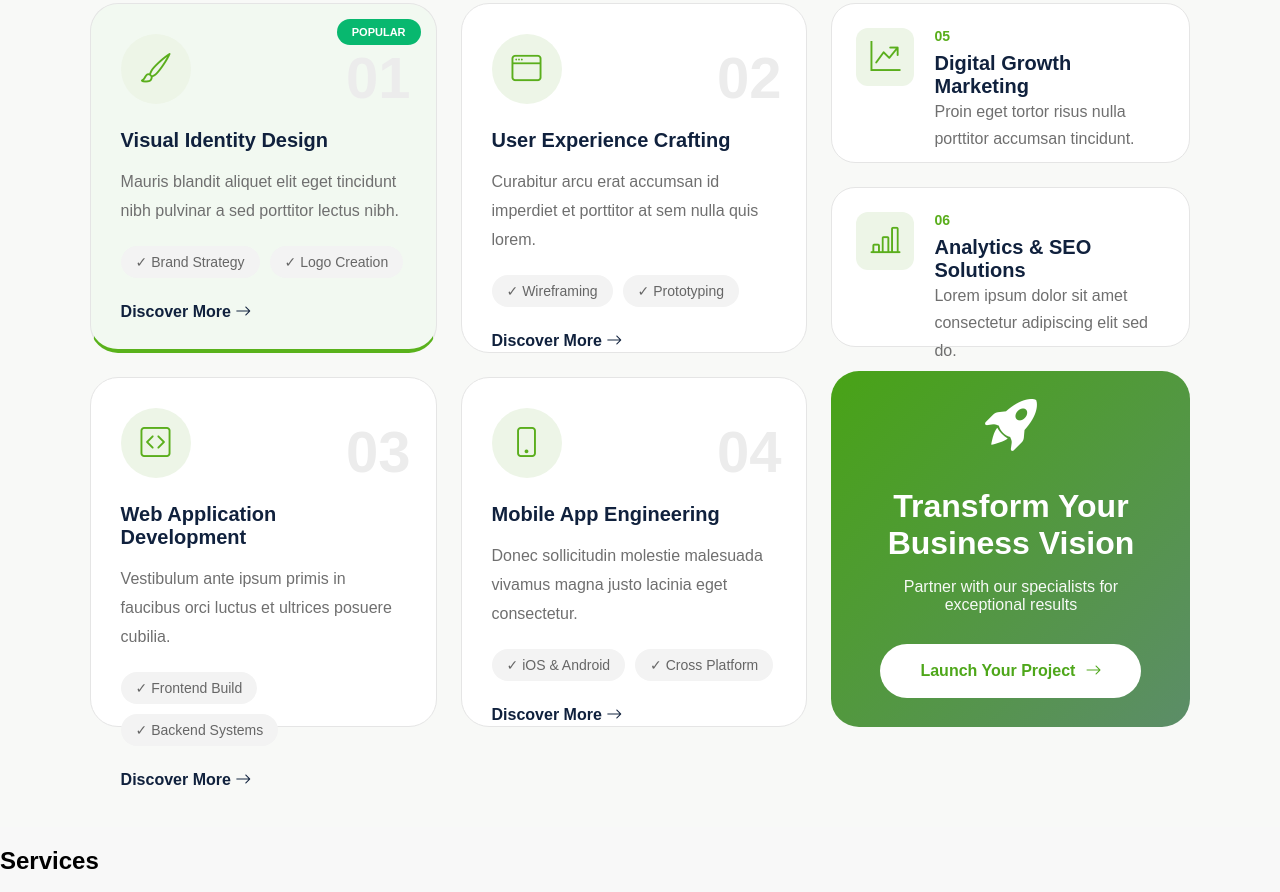
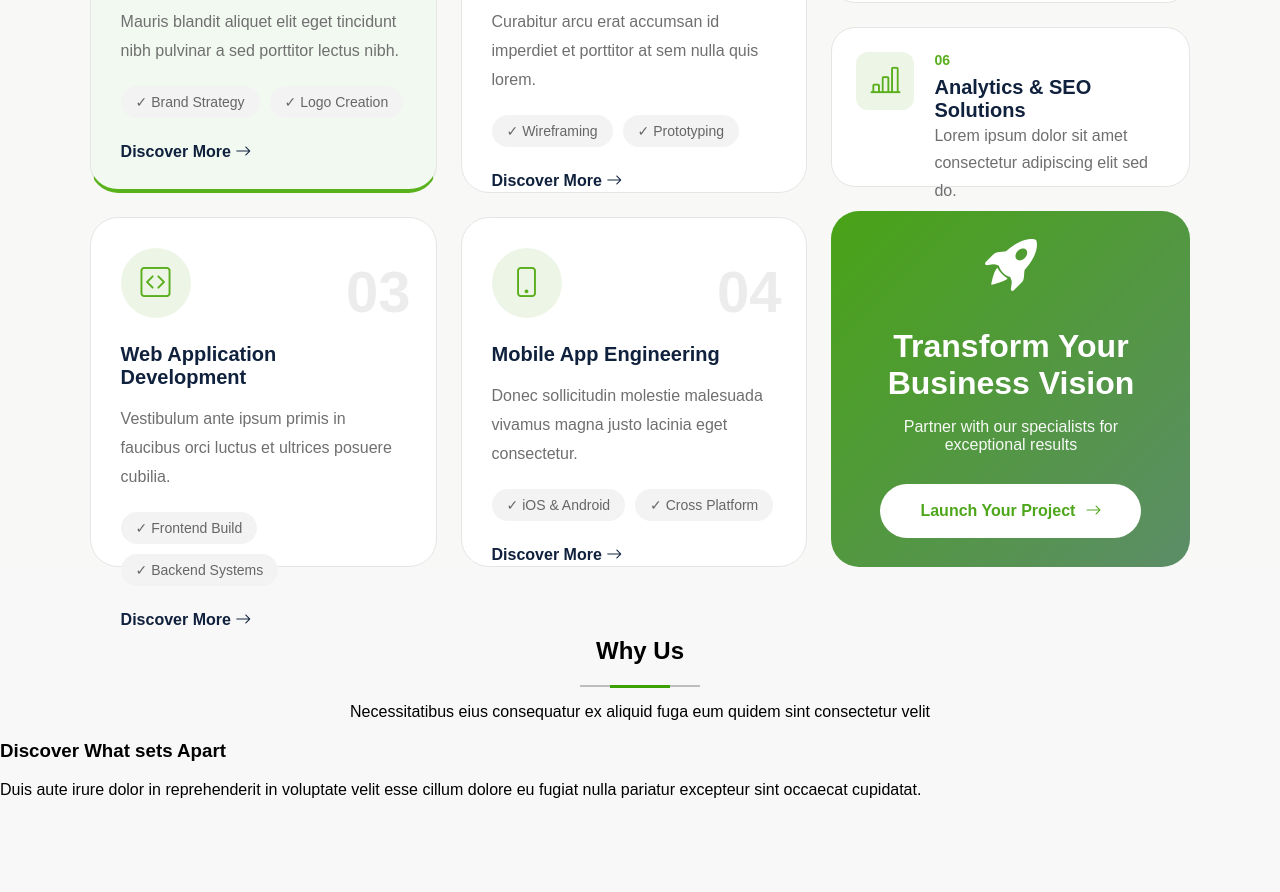
Before and after one commit to Alliance100/Creativo, a plain HTML site: page index.html in a window 1280 px wide. Shown: the part 1905-2797 px from the top of the page. After the commit the page ends 2720 px from the top, so only its background shows below. Drawn offline with nearby package versions, Linux system fonts and the light colour scheme.

Commit message:
Refactor Services/Why Us markup and spacing
Reformatted and cleaned up the Services section markup (indentation and element grouping) and added/organized content for the Why Us section: replaced the incorrect Services heading with a Why Us header, added a .why-head wrapper (with progress line and intro paragraph) and an .intro-content block. Adjusted layout spacing in CSS: reduced #about padding (60px -> 30px), reduced .services vertical padding (100px -> 0), and added .why-head styles (padding-top and centered text). These changes are primarily structural and stylistic to fix headings, improve DOM structure, and prepare the sections for further styling.

```diff
--- a/index.html
+++ b/index.html
@@ -355,12 +355,32 @@
 
 
   <section class="why-us">
-  <h2>Services</h2>
+    <div class="why-head">
+      <h2>Why Us</h2>
       <div class="progress-line">
         <div class="progress-fill"></div>
       </div>
 
       <p>Necessitatibus eius consequatur ex aliquid fuga eum quidem sint consectetur velit</p>
+
+    </div>
+
+
+
+    <div class="intro-content">
+      <h3>Discover What sets Apart</h3>
+      <p class="intro-text">Duis aute irure dolor in reprehenderit in voluptate velit esse cillum dolore eu fugiat nulla
+        pariatur excepteur sint occaecat cupidatat.</p>
+
+
+
+
+
+
+
+
+
+
   </section>
 
 
--- a/style.css
+++ b/style.css
@@ -422,7 +422,7 @@
 
   #about {
     text-align: center;
-    padding: 60px 20px;
+    padding: 30px 20px;
   }
 
   .progress-line {
@@ -580,7 +580,7 @@
   }
 
   .services{
-    padding:100px 7%;
+    padding:0px 7%;
     background:#f8f9f7;
 }
 
@@ -823,3 +823,8 @@
     transform: translateX(4px);
     transform: translateY(-3px);
 }
+
+.why-head{
+  padding-top: 50px;
+  text-align: center;
+}
```
Lines whose indentation alone changed are shown as unchanged.
